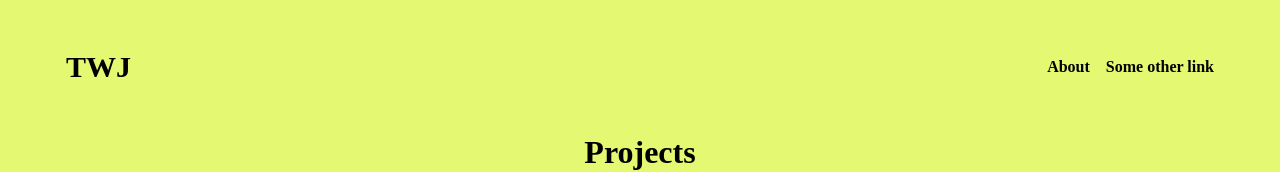
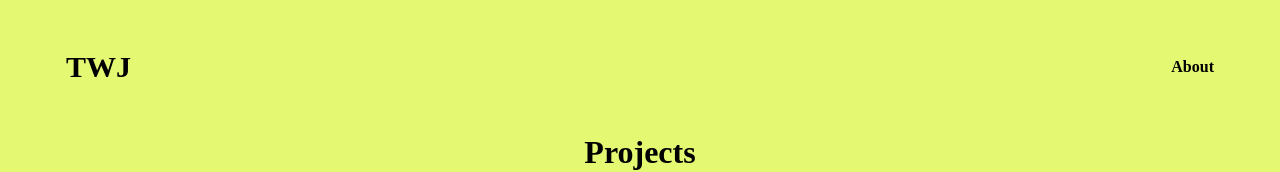
Before and after one commit to msiroilem/vue-portfolio, a Vue app in the folder client/: page / in a window 1280 px wide. Shown: the top 172 px of the page. Built offline with nearby package versions, Linux system fonts and the light colour scheme; what cloudinary-vue would draw is missing.

Commit message:
netlify changes

```diff
--- a/client/src/App.vue
+++ b/client/src/App.vue
@@ -25,7 +25,7 @@ export default {
 <style>
 main {
   background: #e4f872;
-  /* height: 100vh; */
+  height: 170vh;
   padding: 0px 20px;
 }
 </style>
--- a/client/src/components/Nav.vue
+++ b/client/src/components/Nav.vue
@@ -3,9 +3,6 @@
     <router-link class="link" to="/" name="Home">TWJ</router-link>
     <div class="navOptions">
       <router-link to="/about" name="About">About</router-link>
-      <div>
-        Some other link
-      </div>
     </div>
   </header>
 </template>
```
